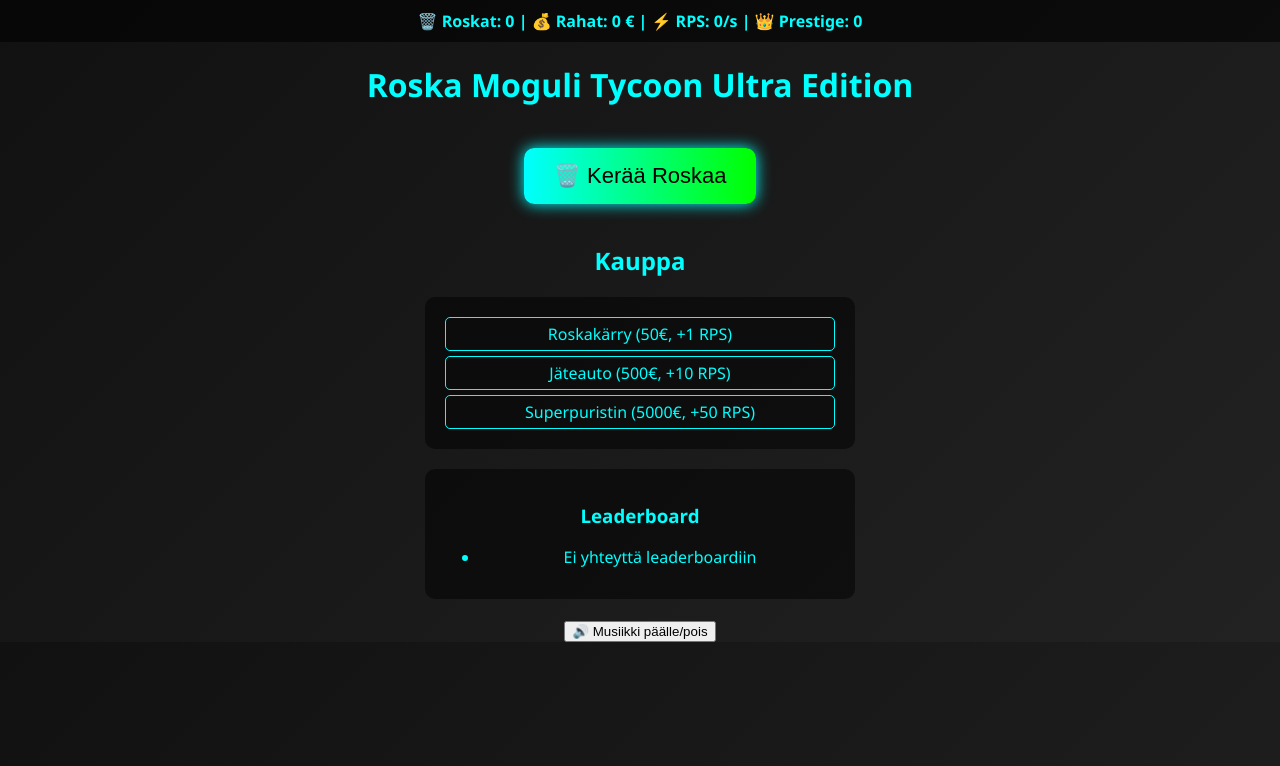
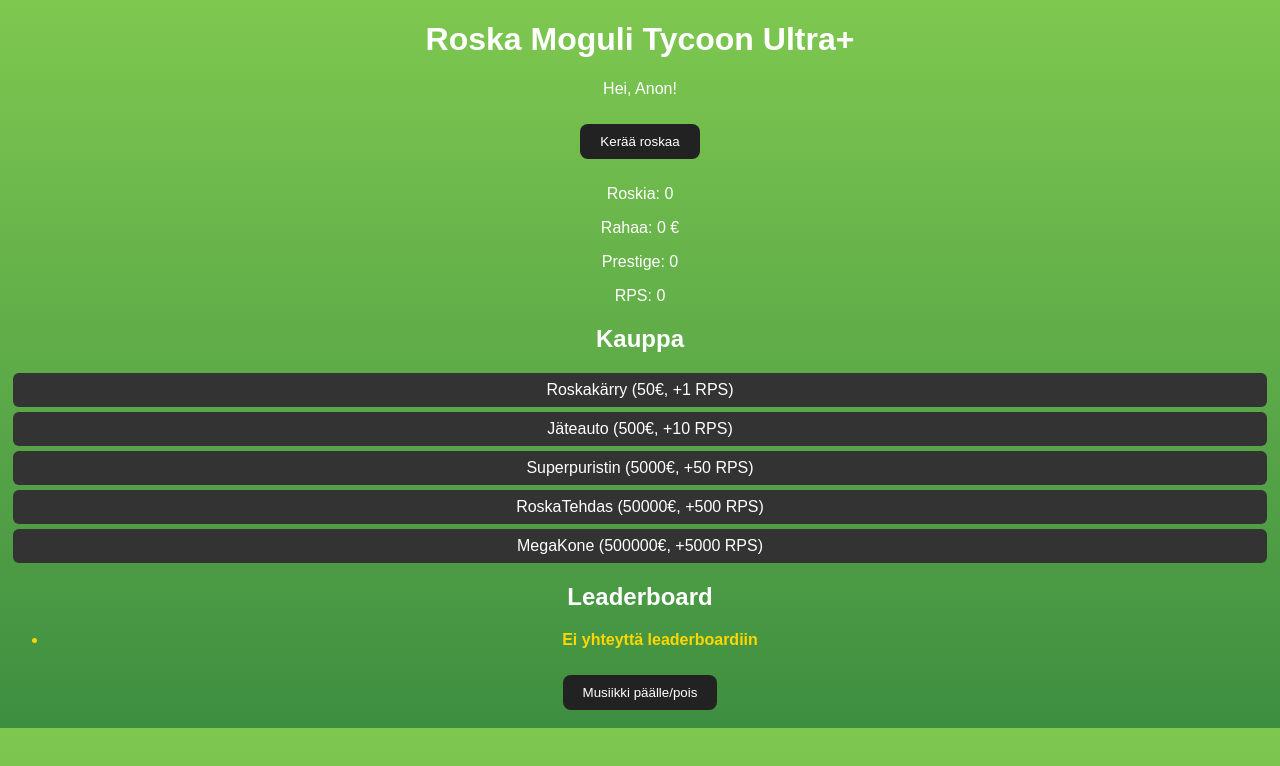
Before and after one commit to kohilojj/roska-moguli-tycoon., a website: page index.html in a window 1280 px wide. Drawn offline with Linux system fonts and the light colour scheme; no server answers.

Commit message:
Add files via upload

```diff
--- a/index.html
+++ b/index.html
@@ -2,45 +2,31 @@
 <html lang="fi">
 <head>
   <meta charset="UTF-8">
-  <meta name="viewport" content="width=device-width, initial-scale=1.0">
-  <title>Roska Moguli Tycoon Ultra</title>
-  <link rel="stylesheet" href="style.css">
-  <script src="https://accounts.google.com/gsi/client" async defer></script>
+  <title>Roska Moguli Tycoon Ultra+</title>
+  <link rel="stylesheet" href="style-v2.css">
 </head>
 <body>
-  <div id="dashboard">
-    🗑️ Roskat: <span id="roskat">0</span> |
-    💰 Rahat: <span id="rahat">0</span> € |
-    ⚡ RPS: <span id="rps">0</span>/s |
-    👑 Prestige: <span id="prestige">0</span>
-  </div>
+  <h1>Roska Moguli Tycoon Ultra+</h1>
+  <p id="user">Hei, Anon!</p>
 
-  <div id="auth">
-    <div id="g_id_onload"
-         data-client_id="645853178160-ktjib5onu0omc26gifnae1lriv07a3ji.apps.googleusercontent.com"
-         data-callback="handleCredentialResponse"></div>
-    <div class="g_id_signin" data-type="standard"></div>
-    <p id="user"></p>
-  </div>
-
-  <h1>Roska Moguli Tycoon Ultra Edition</h1>
-  <button id="click-btn">🗑️ Kerää Roskaa</button>
+  <button id="click-btn">Kerää roskaa</button>
+  <p>Roskia: <span id="roskat">0</span></p>
+  <p>Rahaa: <span id="rahat">0</span> €</p>
+  <p>Prestige: <span id="prestige">0</span></p>
+  <p>RPS: <span id="rps">0</span></p>
   <p id="message"></p>
 
   <h2>Kauppa</h2>
   <div id="shop"></div>
 
-  <div id="leaderboard">
-    <h3>Leaderboard</h3>
-    <ul id="leaders"></ul>
-  </div>
+  <h2>Leaderboard</h2>
+  <ul id="leaders"></ul>
 
-  <button id="mute-btn">🔊 Musiikki päälle/pois</button>
-
+  <button id="mute-btn">Musiikki päälle/pois</button>
   <audio id="bg-music" loop>
-    <source src="https://www.soundhelix.com/examples/mp3/SoundHelix-Song-1.mp3" type="audio/mpeg">
+    <source src="assets/music.mp3" type="audio/mpeg">
   </audio>
 
-  <script src="script.js"></script>
+  <script src="script-v2.js"></script>
 </body>
 </html>
--- /dev/null
+++ b/script-v2.js
@@ -0,0 +1,46 @@
+let roskat=0, rahat=0, prestige=0, rps=0, rpk=1;
+let loggedIn=false, playerName="Anon";
+
+const el=id=>document.getElementById(id);
+function update(msg=""){
+  el("roskat").innerText=roskat;
+  el("rahat").innerText=rahat;
+  el("prestige").innerText=prestige;
+  el("rps").innerText=rps;
+  if(msg){el("message").innerText=msg;setTimeout(()=>el("message").innerText="",2000);}
+}
+
+el("click-btn").onclick=e=>{
+  let gain=rpk;
+  if(Math.random()<0.1){gain*=10;spawnParticle(e.clientX,e.clientY,"+"+gain+"!");}
+  roskat+=gain;
+  if(roskat>=10){const earned=Math.floor(roskat/10)*5;rahat+=earned;roskat%=10;update("Myit roskia ja sait "+earned+" €");sendScore();loadLeaderboard();}
+  else{update("+"+gain+" roskaa");}
+};
+
+setInterval(()=>{if(rps>0){roskat+=rps;update();}},1000);
+
+// Kauppa
+const shopItems=[
+  {name:"Roskakärry",cost:50,rps:1},
+  {name:"Jäteauto",cost:500,rps:10},
+  {name:"Superpuristin",cost:5000,rps:50},
+  {name:"RoskaTehdas",cost:50000,rps:500},
+  {name:"MegaKone",cost:500000,rps:5000}
+];
+function renderShop(){el("shop").innerHTML="";shopItems.forEach((it,i)=>{const d=document.createElement("div");d.className="shop-item";d.innerText=it.name+" ("+it.cost+"€, +"+it.rps+" RPS)";d.onclick=()=>buyItem(i);el("shop").appendChild(d);});}
+function buyItem(i){const it=shopItems[i];if(rahat>=it.cost){rahat-=it.cost;rps+=it.rps;update("Ostit: "+it.name);}else update("Ei tarpeeksi rahaa!");}
+renderShop();
+
+// Leaderboard
+const API_URL="https://roska-moguli-tycoon.onrender.com";
+async function loadLeaderboard(){try{const resp=await fetch(`${API_URL}/leaderboard`);const data=await resp.json();el("leaders").innerHTML="";data.forEach((row,i)=>{const li=document.createElement("li");li.innerText=`${i+1}. ${row.name} – ${row.score} €`;el("leaders").appendChild(li);});}catch(e){el("leaders").innerHTML="<li>Ei yhteyttä leaderboardiin</li>";}}
+async function sendScore(){if(!loggedIn)return;await fetch(`${API_URL}/submit`,{method:"POST",headers:{"Content-Type":"application/json"},body:JSON.stringify({name:playerName,score:rahat,prestige})}).catch(()=>{});}
+
+// Partikkeliefektit
+function spawnParticle(x,y,text){const p=document.createElement("div");p.className="particle";p.innerText=text;document.body.appendChild(p);p.style.left=x+"px";p.style.top=y+"px";setTimeout(()=>p.remove(),1000);}
+
+// Musiikki
+const music=el("bg-music");el("mute-btn").onclick=()=>{if(music.paused)music.play();else music.pause();};
+
+loadLeaderboard();
--- /dev/null
+++ b/style-v2.css
@@ -0,0 +1,10 @@
+body { font-family: Arial, sans-serif; text-align:center; background:linear-gradient(#7ec850,#3e8e41); color:white; }
+button { padding:10px 20px; margin:10px; border:none; border-radius:8px; background:#222; color:#fff; cursor:pointer; }
+button:hover { background:#444; }
+.shop-item { margin:5px; padding:8px; background:#333; border-radius:6px; cursor:pointer; }
+.shop-item:hover { background:#555; }
+#leaders li:nth-child(1){color:gold;font-weight:bold;}
+#leaders li:nth-child(2){color:silver;font-weight:bold;}
+#leaders li:nth-child(3){color:#cd7f32;font-weight:bold;}
+.particle{position:absolute;color:yellow;font-weight:bold;animation:rise 1s ease-out;}
+@keyframes rise{from{opacity:1;transform:translateY(0);}to{opacity:0;transform:translateY(-50px);}}
```
